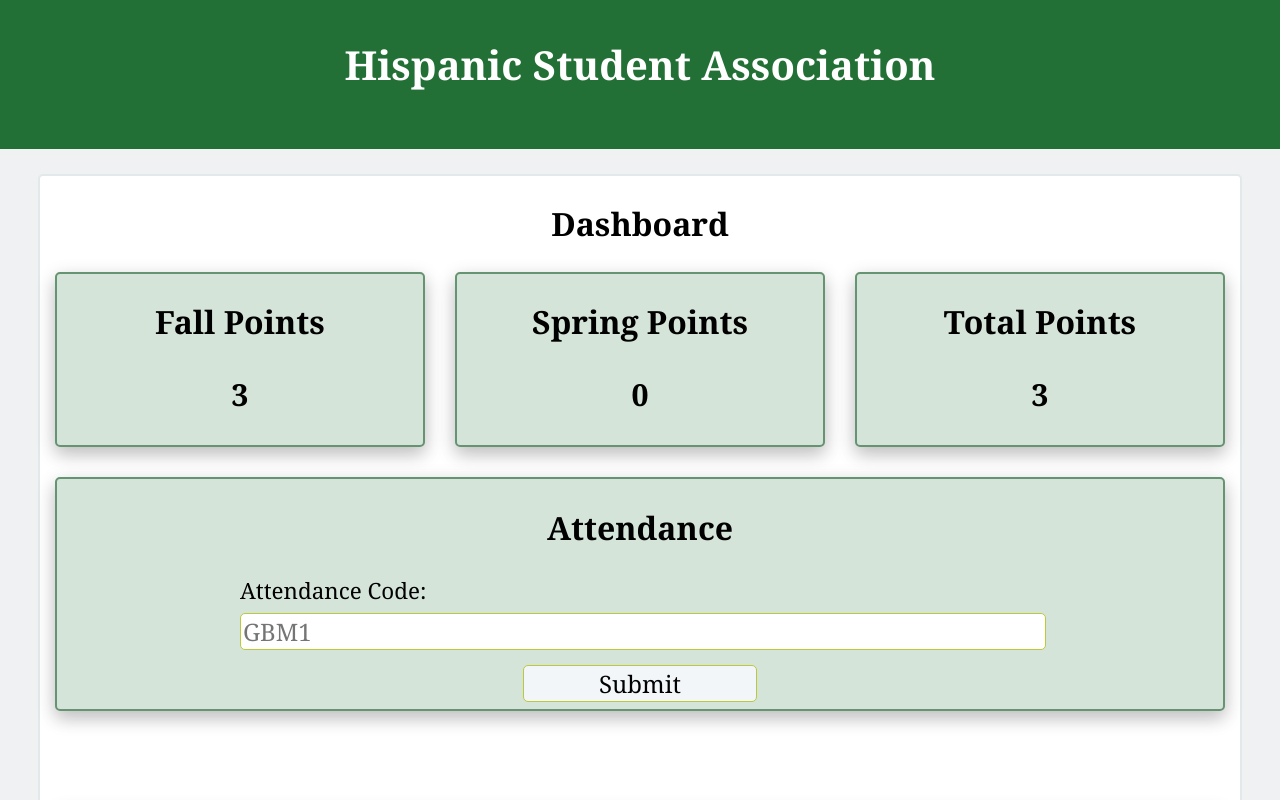
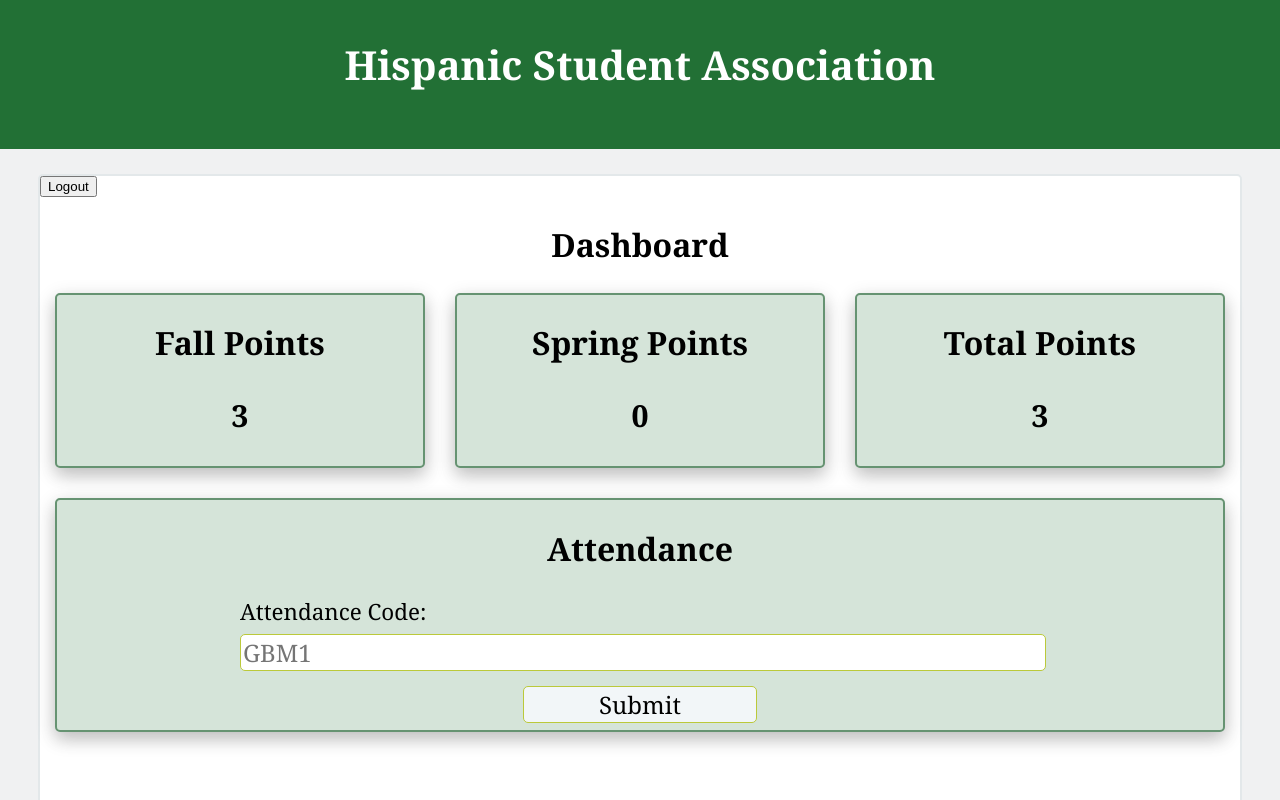
Before and after one commit to hsasecretary/hsapoints, a React (Create React App) app: page /dashboard in a window 1280 px wide. Shown: the top 800 px of the page. Built offline with nearby package versions, Linux system fonts and the light colour scheme; no server answers.

Commit message:
Created logout button. Added it to dashboard. Logs out and redirects to nav. Needs styling

```diff
--- a/src/Dashboard.js
+++ b/src/Dashboard.js
@@ -3,6 +3,7 @@ import Points from './Points'
 import Attendance from './Attendance';
 import CreateCode from './CreateCode';
 import CreateTier from './CreateTier';
+import Logout from './Logout';
 
 import React, { useEffect, useState } from "react";
 import { useNavigate } from 'react-router-dom';
@@ -40,6 +41,7 @@ function Dashboard() {
 	return (
 
 		<div className="formDash" >
+			<Logout></Logout>
 			<div id="dash"><h2>Dashboard</h2></div>
 			<Points />
 			<br/>
--- /dev/null
+++ b/src/Logout.js
@@ -0,0 +1,33 @@
+import './Logout.css';
+import { useNavigate } from 'react-router-dom';
+import { getAuth, signOut } from 'firebase/auth';
+function Logout() {
+    const auth = getAuth();
+	let navigate = useNavigate();
+    if(!auth.currentUser == null)
+        {
+            //calls the variable navigate, which has the navigation function
+            //redirects to the login page
+            navigate('/login');
+
+        }
+	function logout()
+    {
+        if(auth.currentUser == null)
+            {
+                //calls the variable navigate, which has the navigation function
+                //redirects to the login page
+                navigate('/login');
+
+            }
+        const user = auth.currentUser;
+        console.log(user.email);
+        signOut(auth);
+        navigate('/login');
+    };
+	return (
+        <button onClick= {logout}>Logout</button>
+	);
+}
+
+export default Logout;
```
Also changed, not shown: src/Logout.css (added).
